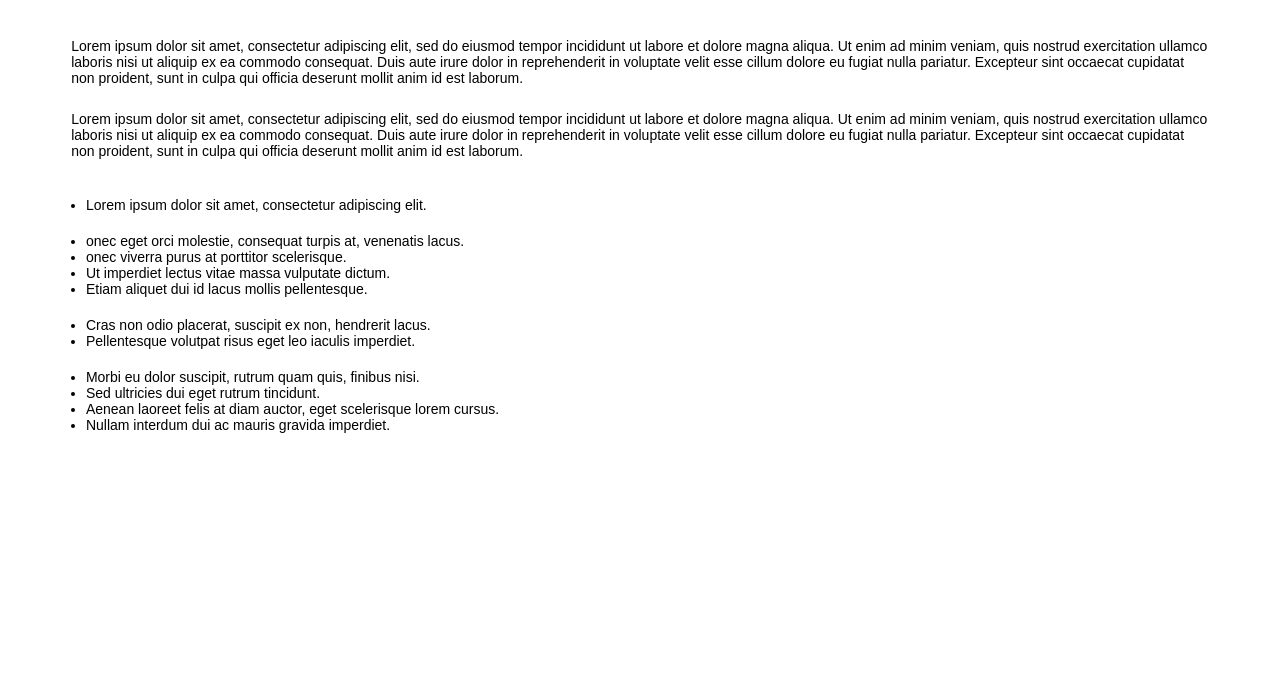
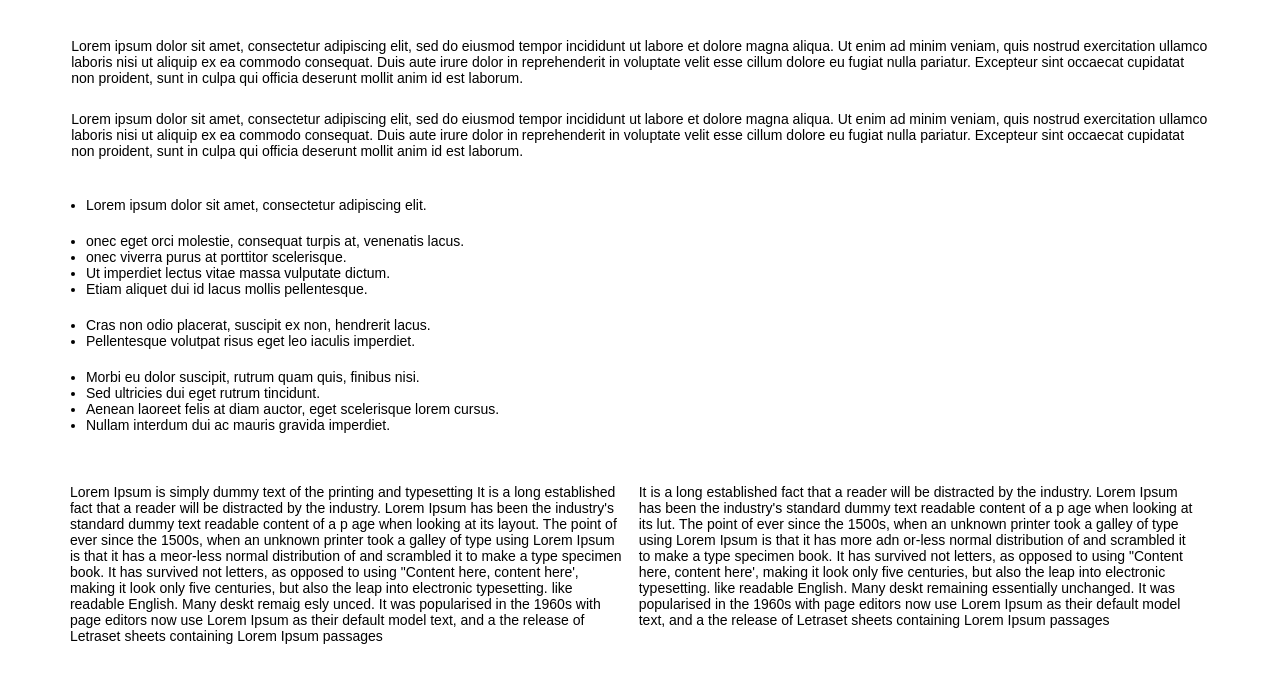
Before and after one commit to prateek2022shukla/Template-1-new, a plain HTML site: page src/index.html in a window 1280 px wide. Drawn offline with Linux system fonts and the light colour scheme.

Commit message:
Bottom Section Completed

```diff
--- a/src/index.html
+++ b/src/index.html
@@ -36,7 +36,29 @@
         }
 
 
+        .bottom-section{
+          width: 90%;
+          height: 200px;
+          /* border: 1px solid red; */
+          display: flex;
+          margin-top: 4%;
+          margin-left: 4%;
+        }
+        .bottom-left{
+          /* border: 1px solid green; */
+          width: 50%;
+          height:100%;
+          padding-left: 1%;
 
+        }
+
+        .bottom-right{
+          /* border: 1px solid green; */
+          width: 50%;
+          height:100%;
+          padding-left: 1%;
+
+        }
     </style>
 </head>
 <body>
@@ -63,6 +85,8 @@
     sunt in culpa qui officia deserunt mollit anim id est laborum.
   </p>
 
+
+
   <!-- ------------------Middle Section ----------------------->
 
   <div class="middle-section">
@@ -84,6 +108,36 @@
   </div>
 
 
+  <div class="bottom-section">
+    <div class="bottom-left">
+      Lorem Ipsum is simply dummy text of the printing and typesetting
+      It is a long established fact that a reader will be distracted by the industry.
+       Lorem Ipsum has been the industry's standard dummy text readable content of a p
+       age when looking at its layout. The point of ever since the 1500s, when an unknown
+       printer took a galley of type using Lorem Ipsum is that it has a meor-less normal
+       distribution of and scrambled it to make a type specimen book. It has survived not letters,
+        as opposed to using "Content here, content here', making it look only five centuries, but also
+        the leap into electronic typesetting. like readable English. Many deskt remaig esly
+        unced. It was popularised in the 1960s with  page editors now use Lorem Ipsum as their
+         default model text, and a the release of Letraset sheets containing Lorem Ipsum passages
+    </div>
+
+    <div class="bottom-right">
+
+      It is a long established fact that a reader will be distracted by
+       the industry. Lorem Ipsum has been the industry's standard dummy
+        text readable content of a p age when looking at its lut. The
+        point of ever since the 1500s, when an unknown printer took a
+         galley of type using Lorem Ipsum is that it has more adn or-less
+          normal distribution of and scrambled it to make a type specimen book.
+           It has survived not letters, as opposed to using "Content here, content here',
+            making it look only five centuries, but also the leap into electronic typesetting.
+            like readable English. Many deskt remaining essentially unchanged. It was popularised
+            in the 1960s with page editors now use Lorem Ipsum as their default model text, and a
+            the release of Letraset sheets containing Lorem Ipsum passages
+
+    </div>
+  </div>
 
 </body>
 </html>
```
Lines whose indentation alone changed are shown as unchanged.
